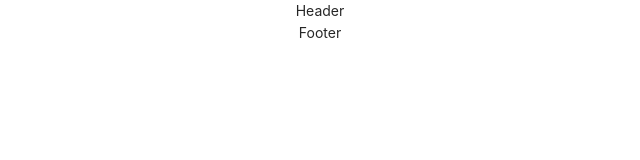
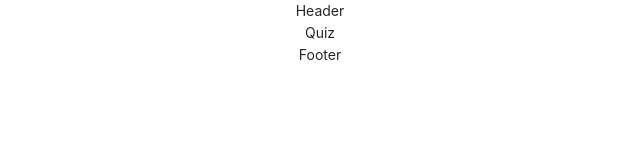
Before and after one commit to vaneebg/FRONTEND-TRIPULACIONES, a React (Create React App) app: page /quiz in a window 1280 px wide. Before the commit this address had no page. Shown: the top 160 px of the page, without its empty margins (320-960 px from the left). Built offline with nearby package versions, Linux system fonts and the light colour scheme.

Commit message:
profile y quiz y routes

```diff
--- a/src/App.jsx
+++ b/src/App.jsx
@@ -8,6 +8,7 @@ import Main from './components/Main/Main';
 // import PrivateZone from './guards/PrivateZone';
 import "antd/dist/antd.css";
 import Profile from './components/Main/Profile/Profile';
+import Quiz from './components/Main/Quiz/Quiz';
 
 
 function App() {
@@ -19,6 +20,9 @@ function App() {
         <Route path="/" element={<Home/>}/>
         <Route path="/main" element={<Main/>}/>
         <Route path="/profile" element={<Profile/>}/>
+        <Route path="/quiz" element={<Quiz/>}/>
+
+
 
         </Routes>
         <Footer/>
--- a/src/components/Main/Main.jsx
+++ b/src/components/Main/Main.jsx
@@ -11,6 +11,7 @@ import {
   import React, { useState } from 'react';
 
 import {Link} from 'react-router-dom'
+import Routes from './Routes/Routes';
 
 
 const Main = () => {
@@ -26,7 +27,7 @@ const Main = () => {
 
       const items = [
         getItem('Option 1', '1',<Link to='/profile'> <PieChartOutlined /></Link>),
-        // getItem('Option 2', '2', <DesktopOutlined />),
+        getItem('Option 2', '2', <Link to ='/quiz'><DesktopOutlined /></Link>),
         // getItem('Option 3', '3', <ContainerOutlined />),
         // getItem('Navigation One', 'sub1', <MailOutlined />, [
         //   getItem('Option 5', '5'),
@@ -50,7 +51,7 @@ const Main = () => {
 
 
 
-  return (
+  return (<>
 
       <div
         style={{
@@ -75,6 +76,8 @@ const Main = () => {
           items={items}
         />
       </div>
+      <Routes/>
+      </>
     );
   };
 
--- /dev/null
+++ b/src/components/Main/Quiz/Quiz.jsx
@@ -0,0 +1,8 @@
+
+const Quiz = () => {
+  return (
+    <div>Quiz</div>
+  )
+}
+
+export default Quiz
--- /dev/null
+++ b/src/components/Main/Routes/Routes.jsx
@@ -0,0 +1,8 @@
+
+const Routes = () => {
+  return (
+    <div>Routes</div>
+  )
+}
+
+export default Routes
```
